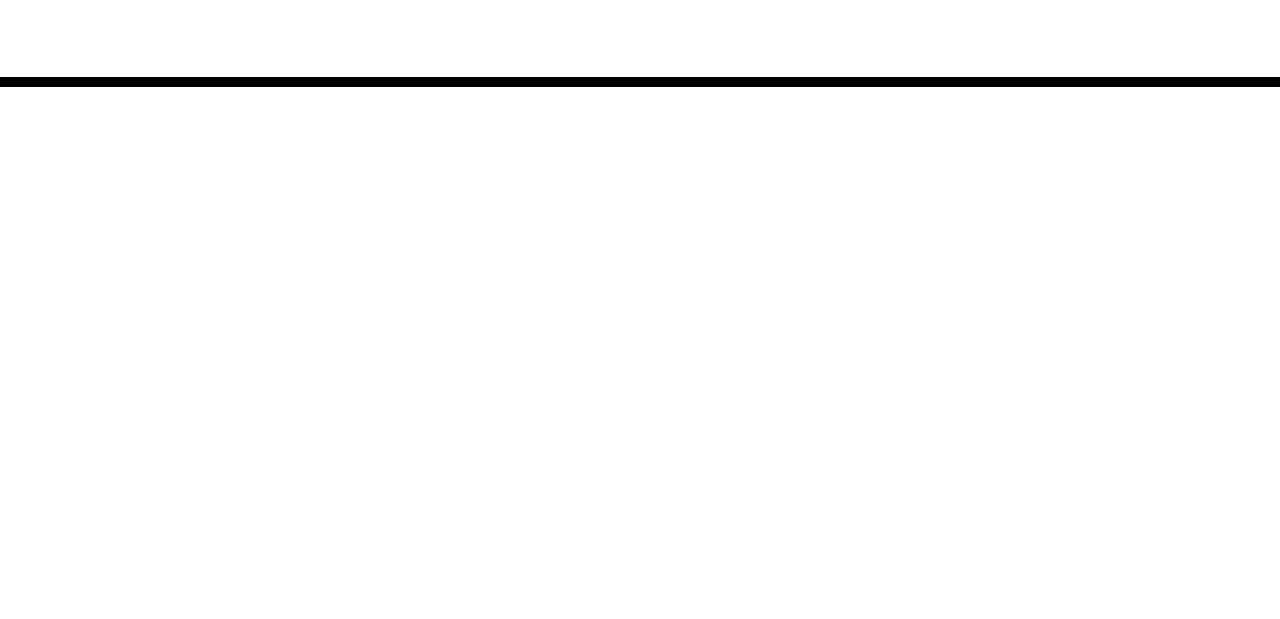
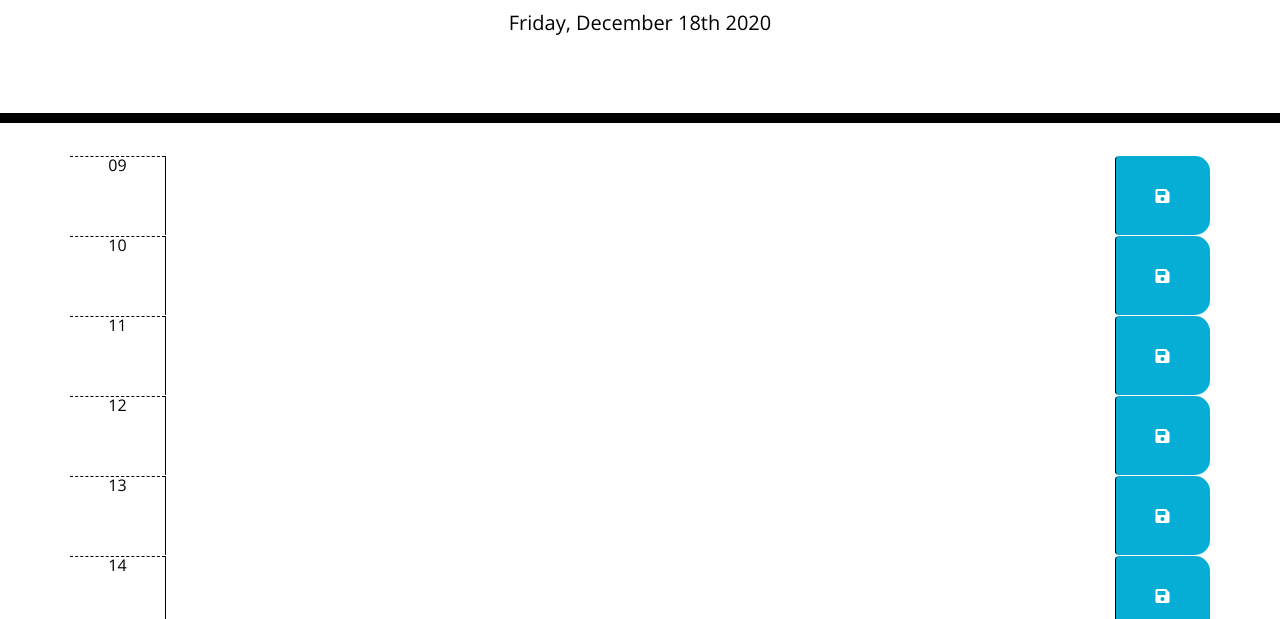
Before and after one commit to derrickhardison/calendar, a plain HTML site: page index.html in a window 1280 px wide. Shown: the part 181-800 px from the top of the page. Drawn offline with nearby package versions, Linux system fonts and the light colour scheme.

Commit message:
dynamically created cols and rows instead of hard coding in html, added current date using moment

```diff
--- a/index.html
+++ b/index.html
@@ -28,11 +28,74 @@
       <p class="lead">A simple calendar app for scheduling your work day</p>
       <p id="currentDay" class="lead"></p>
     </header>
-    <div class="container">
-      <!-- Timeblocks go here -->
+    <div class="container" id = "containerSpace">
+        <!-- <div class = "row time-block">
+            <div class = "col-1 hour">
+                9AM
+            </div>
+            <textarea class = "description col-10"></textarea>
+            <button class = "saveBtn btn col-1 fas fa-save"></button>
+        </div>
+        <div class = "row time-block">
+            <div class = "col-1 hour">
+                10AM
+            </div>
+            <textarea class = "description col-10"></textarea>
+            <button class = "saveBtn btn col-1 fas fa-save"></button>
+        </div>
+        <div class = "row time-block">
+            <div class = "col-1 hour">
+                11AM
+            </div>
+            <textarea class = "description col-10"></textarea>
+            <button class = "saveBtn btn col-1 fas fa-save"></button>
+        </div>
+        <div class = "row time-block">
+            <div class = "col-1 hour">
+                12PM
+            </div>
+            <textarea class = "description col-10"></textarea>
+            <button class = "saveBtn btn col-1 fas fa-save"></button>
+        </div>
+        <div class = "row time-block">
+            <div class = "col-1 hour">
+                1PM
+            </div>
+            <textarea class = "description col-10"></textarea>
+            <button class = "saveBtn btn col-1 fas fa-save"></button>
+        </div>
+        <div class = "row time-block">
+            <div class = "col-1 hour">
+                2PM
+            </div>
+            <textarea class = "description col-10"></textarea>
+            <button class = "saveBtn btn col-1 fas fa-save"></button>
+        </div>
+        <div class = "row time-block">
+            <div class = "col-1 hour">
+                3PM
+            </div>
+            <textarea class = "description col-10"></textarea>
+            <button class = "saveBtn btn col-1 fas fa-save"></button>
+        </div>
+        <div class = "row time-block">
+            <div class = "col-1 hour">
+                4PM
+            </div>
+            <textarea class = "description col-10"></textarea>
+            <button class = "saveBtn btn col-1 fas fa-save"></button>
+        </div>
+        <div class = "row time-block">
+            <div class = "col-1 hour">
+                5PM
+            </div>
+            <textarea class = "description col-10"></textarea>
+            <button class = "saveBtn btn col-1 fas fa-save"></button> -->
+        <!-- </div> -->
     </div>
 
     <script src="https://cdnjs.cloudflare.com/ajax/libs/jquery/3.2.1/jquery.min.js"></script>
     <script src="https://cdnjs.cloudflare.com/ajax/libs/moment.js/2.24.0/moment.min.js"></script>
+    <script src="script.js"></script>
   </body>
 </html>
--- a/script.js
+++ b/script.js
@@ -0,0 +1,50 @@
+// DOM VARIABLES
+
+// JAVASCRIPT VARIABLES
+
+// FUNCTION DEFINITIONS
+
+// FUNCTION CALLS
+
+// EVENT LISTENERS
+
+// creating a div but assigning class row and class time-block
+// three col within each row
+// - one for time, one for textarea, one for save button
+// time col going to have class hour (ln 39)
+// add time as text to time col
+
+// how is that container built?
+
+// is this needed when the js is written in its own file?
+
+$(document).ready(function () {
+
+$("#currentDay").text(moment().format("dddd, MMMM Do YYYY"));
+
+var arrayOfHours = ["09", "10", "11", "12", "13", "14", "15", "16", "17"];
+
+for(var i = 0; i < arrayOfHours.length; i++){
+
+    var row = $("<div>");
+    row.addClass("row time-block")
+    $(".container").append(row);
+
+    var timeCol = $("<p>");
+    timeCol.addClass("col-1 hour");
+    timeCol.text(arrayOfHours[i]);
+    row.append(timeCol);
+
+    var textField = $("<textarea>");
+    textField.addClass("description col-10");
+    row.append(textField);
+
+    var buttonCol = $("<button>");
+    buttonCol.addClass("saveBtn btn col-1 fas fa-save");
+    row.append(buttonCol);
+
+    // not able to append
+
+}
+
+});
```
Also changed, not shown: 1 other file.
